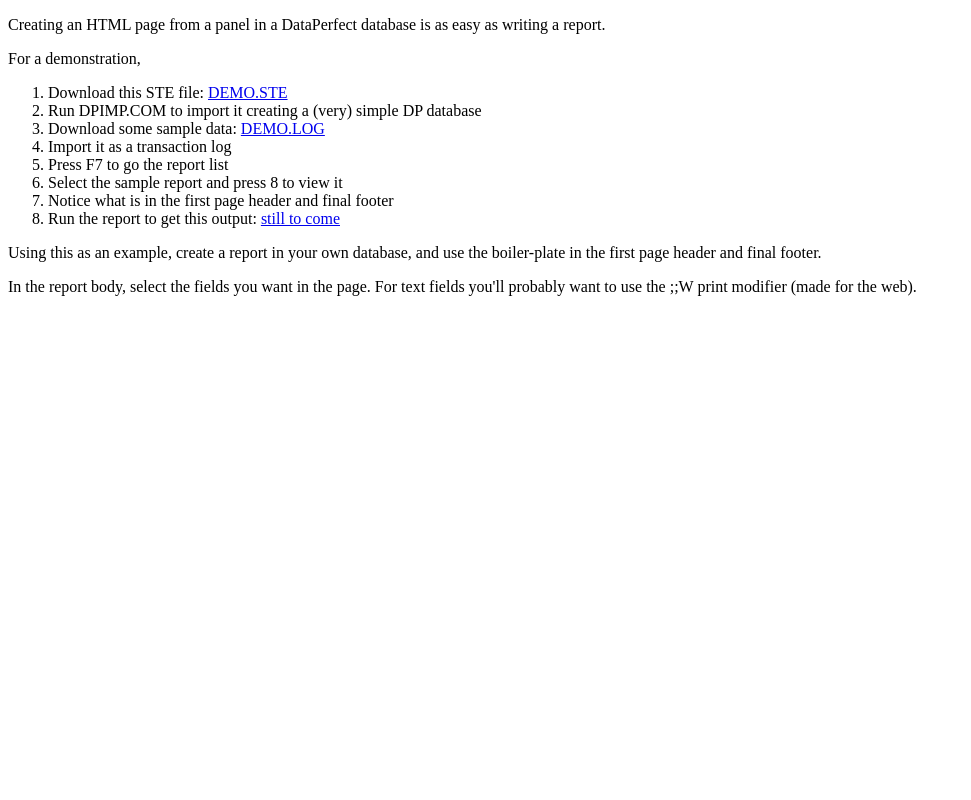
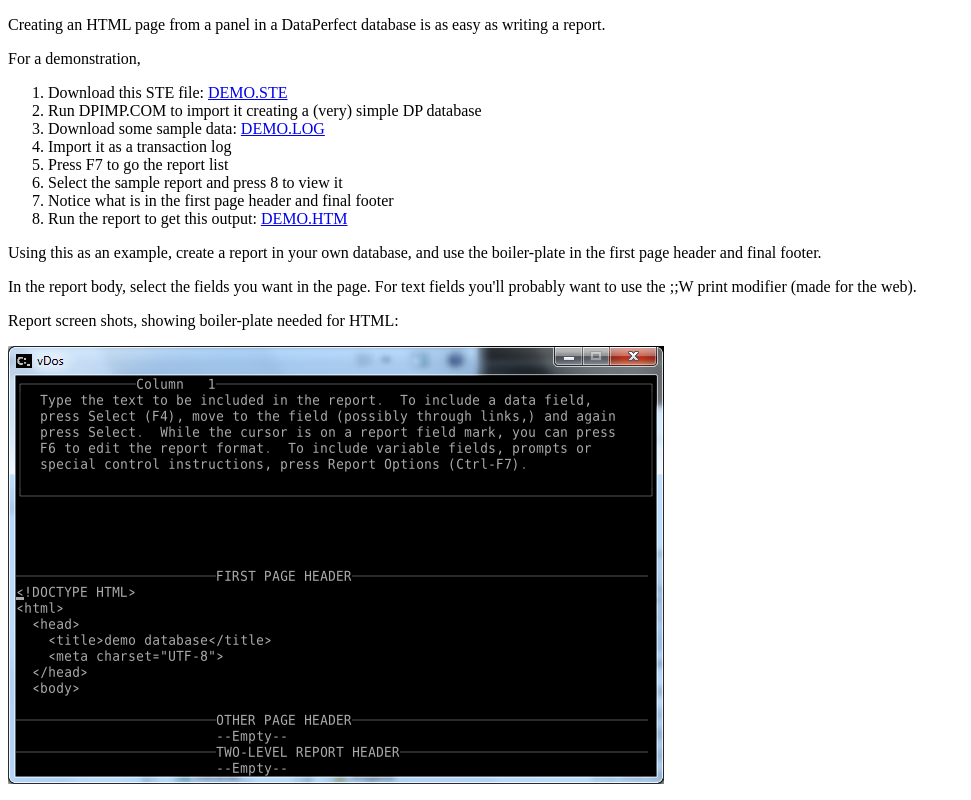
Before and after one commit to b1conrad/dp-html, a plain HTML site: page index.html in a window 1280 px wide. Shown: the top 800 px of the page, without its empty margins (0-971 px from the left). Drawn offline with Linux system fonts and the light colour scheme.

Commit message:
update link and add images

```diff
--- a/index.html
+++ b/index.html
@@ -15,10 +15,14 @@
     <li>Press F7 to go the report list</li>
     <li>Select the sample report and press 8 to view it</li>
     <li>Notice what is in the first page header and final footer</li>
-    <li>Run the report to get this output: <a href="#">still to come</a></li>
+    <li>Run the report to get this output: <a href="https://raw.githubusercontent.com/b1conrad/dp-html/master/DEMO.HTM">DEMO.HTM</a></li>
     </ol>
     <p>Using this as an example, create a report in your own database, and use the boiler-plate in the first page header and final footer.</p>
     <p>In the report body, select the fields you want in the page.
     For text fields you'll probably want to use the ;;W print modifier (made for the web).</p>
+    <p>Report screen shots, showing boiler-plate needed for HTML:</p>
+    <img src="Report1.png" alt="First page header">
+    <br clear="all">
+    <img src="Report2.png" alt="Final footer">
   </body>
 </html>
```
